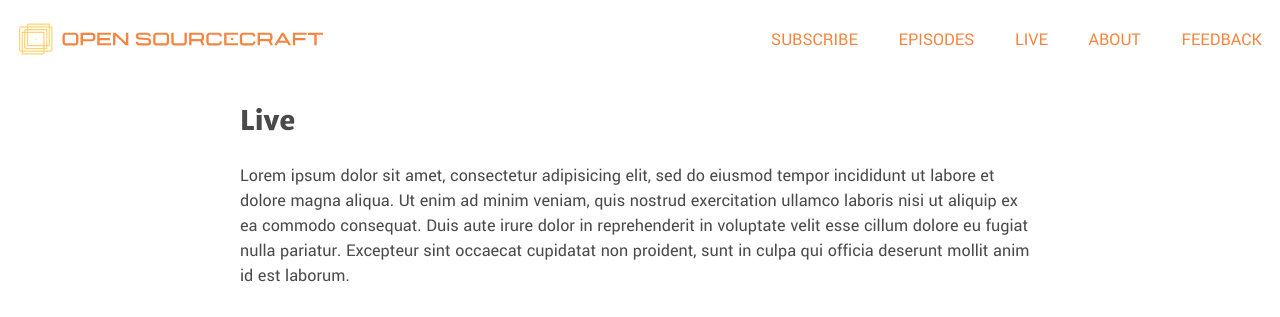
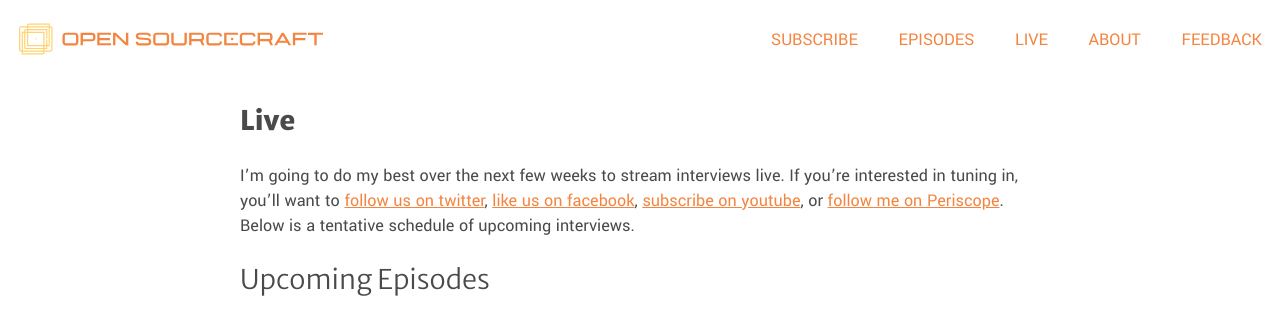
Before and after one commit to Code-Pop/open-sourcecraft, a Jekyll site: the page built from live.md, in a window 1280 px wide and 1102 px high, cut to the strip 0-317 px from the top of the window. Built offline with Jekyll 4.4.1, drawn with Linux system fonts in a browser that asks for light colours.

Commit message:
Merge content

```diff
--- a/live.md
+++ b/live.md
@@ -7,7 +7,7 @@ youtube_embed: https://www.youtube.com/embed/WYHxMwhRmFY
 layout: page
 ---
 
-Lorem ipsum dolor sit amet, consectetur adipisicing elit, sed do eiusmod tempor incididunt ut labore et dolore magna aliqua. Ut enim ad minim veniam, quis nostrud exercitation ullamco laboris nisi ut aliquip ex ea commodo consequat. Duis aute irure dolor in reprehenderit in voluptate velit esse cillum dolore eu fugiat nulla pariatur. Excepteur sint occaecat cupidatat non proident, sunt in culpa qui officia deserunt mollit anim id est laborum.
+I'm going to do my best over the next few weeks to stream interviews live.  If you're interested in tuning in, you'll want to [follow us on twitter](http://twitter.com/opensourcecraft), [like us on facebook](http://facebook.com/opensourcecraft), [subscribe on youtube](https://www.youtube.com/channel/UCa1zuotKU4Weuw_fLRnPv0A), or [follow me on Periscope](https://www.periscope.tv/greggpollack).  Below is a tentative schedule of upcoming interviews.
 
 ## Upcoming Episodes
 
```
